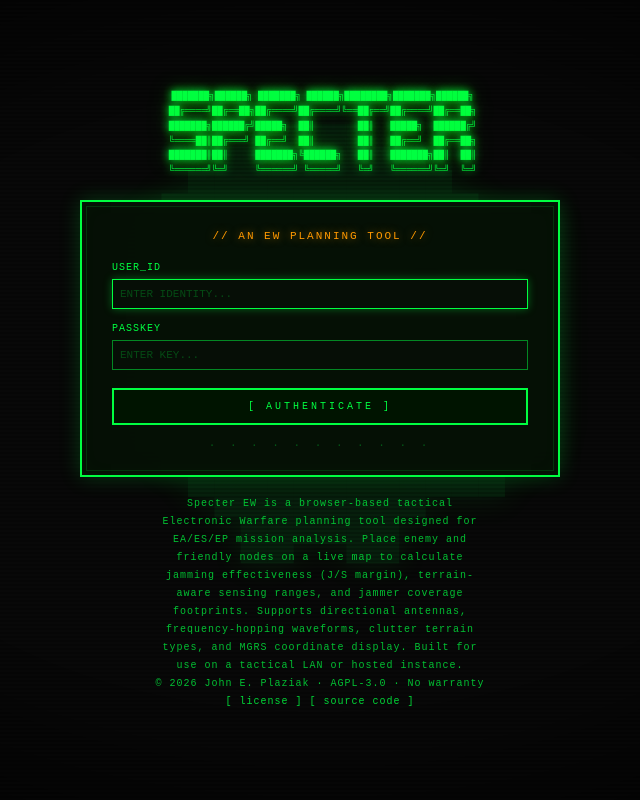
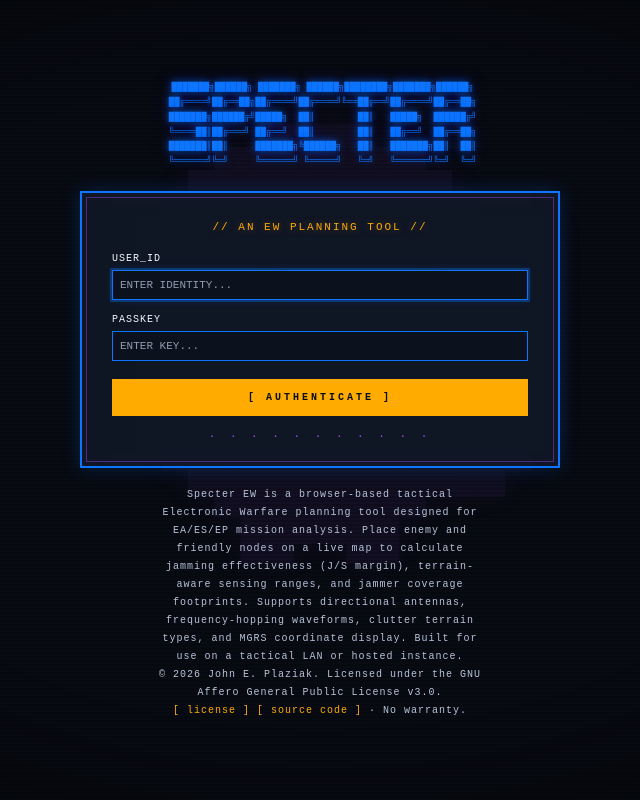
Before and after one commit to XJabor/specter-ew, a Flask app: page /login in a window 1280 px wide. Shown: the whole page, without its empty margins (320-960 px from the left). Run offline with Flask 3, Linux system fonts and the light colour scheme; some libraries are stand-ins or nearby versions.

Commit message:
Add AGPL notices and commercial licensing contacts, updated login UI

```diff
--- a/templates/login.html
+++ b/templates/login.html
@@ -10,11 +10,24 @@
     <title>SPECTER - Login</title>
 
     <style>
+        :root {
+            --specter-blue: #0d75ff;
+            --specter-red: #f20000;
+            --specter-violet: #9c52f2;
+            --specter-orange: #ffab00;
+            --surface-page: #080b12;
+            --surface-panel: #101725;
+            --surface-input: #0b111d;
+            --text-primary: #f4f7ff;
+            --text-muted: #b8c4d9;
+        }
+
         *, *::before, *::after { box-sizing: border-box; margin: 0; padding: 0; }
 
         body, html {
             height: 100%;
-            background: #080808;
+            background: var(--surface-page);
+            color: var(--text-primary);
             overflow: hidden;
             font-family: 'Courier New', Courier, monospace;
         }
@@ -37,8 +50,8 @@
                 0deg,
                 transparent,
                 transparent 2px,
-                rgba(0, 0, 0, 0.18) 2px,
-                rgba(0, 0, 0, 0.18) 4px
+                rgba(0, 0, 0, 0.10) 2px,
+                rgba(0, 0, 0, 0.10) 4px
             );
             pointer-events: none;
             z-index: 1;
@@ -48,7 +61,7 @@
         .crt-vignette {
             position: fixed;
             inset: 0;
-            background: radial-gradient(ellipse at center, transparent 55%, rgba(0,0,0,0.75) 100%);
+            background: radial-gradient(ellipse at center, transparent 58%, rgba(0,0,0,0.55) 100%);
             pointer-events: none;
             z-index: 2;
         }
@@ -79,33 +92,33 @@
 
         /* ---------- ASCII banner ---------- */
         .ascii-banner {
-            color: #00ff41;
+            color: var(--specter-blue);
             font-size: 9px;
             line-height: 1.65;
             text-align: center;
             white-space: pre;
             letter-spacing: 0;
             margin-bottom: 22px;
-            text-shadow: 0 0 8px #00ff41, 0 0 22px rgba(0,255,65,0.4);
+            text-shadow: 0 0 8px rgba(13,117,255,0.65), 0 0 20px rgba(13,117,255,0.28);
             user-select: none;
         }
 
         @keyframes bannerPulse {
-            0%, 100% { text-shadow: 0 0 8px #00ff41, 0 0 22px rgba(0,255,65,0.4); }
-            50%       { text-shadow: 0 0 14px #00ff41, 0 0 36px rgba(0,255,65,0.6); }
+            0%, 100% { text-shadow: 0 0 8px rgba(13,117,255,0.65), 0 0 20px rgba(13,117,255,0.28); }
+            50%       { text-shadow: 0 0 12px rgba(13,117,255,0.75), 0 0 28px rgba(13,117,255,0.38); }
         }
         .ascii-banner { animation: bannerPulse 3.5s ease-in-out infinite; }
 
         /* ---------- Login box ---------- */
         .login-box {
             position: relative;
-            background: rgba(6, 16, 6, 0.94);
-            border: 2px solid #00ff41;
+            background: rgba(16, 23, 37, 0.96);
+            border: 2px solid var(--specter-blue);
             padding: 28px 30px 24px;
             width: 480px;
             box-shadow:
-                0 0 20px rgba(0,255,65,0.2),
-                inset 0 0 20px rgba(0,255,65,0.03);
+                0 0 18px rgba(13,117,255,0.22),
+                inset 0 0 20px rgba(156,82,242,0.04);
             overflow: hidden;
         }
 
@@ -116,13 +129,32 @@
         }
         /* Hide "Secured by Clerk" badge by its public class name */
         #clerk-signin .cl-badge { display: none !important; }
+        #clerk-signin .cl-formFieldLabel,
+        #clerk-signin .cl-headerTitle,
+        #clerk-signin .cl-identityPreviewText { color: var(--text-primary) !important; }
+        #clerk-signin .cl-headerSubtitle,
+        #clerk-signin .cl-footerActionText { color: var(--text-muted) !important; }
+        #clerk-signin .cl-formFieldInput {
+            background: var(--surface-input) !important;
+            border-color: var(--specter-blue) !important;
+            color: var(--text-primary) !important;
+        }
+        #clerk-signin .cl-formFieldInput:focus {
+            border-color: var(--specter-blue) !important;
+            box-shadow: 0 0 0 2px rgba(13,117,255,0.32) !important;
+        }
+        #clerk-signin .cl-formFieldErrorText {
+            color: var(--text-primary) !important;
+            border-left: 2px solid var(--specter-red);
+            padding-left: 6px;
+        }
 
         /* Inner frame inset */
         .login-box::before {
             content: '';
             position: absolute;
             inset: 4px;
-            border: 1px solid rgba(0,255,65,0.15);
+            border: 1px solid rgba(156,82,242,0.42);
             pointer-events: none;
         }
 
@@ -132,35 +164,37 @@
             width: 12px;
             height: 12px;
         }
-        .corner-tl { top: -2px;    left: -2px;  border-top:    2px solid #ff9900; border-left:   2px solid #ff9900; }
-        .corner-tr { top: -2px;    right: -2px; border-top:    2px solid #ff9900; border-right:  2px solid #ff9900; }
-        .corner-bl { bottom: -2px; left: -2px;  border-bottom: 2px solid #ff9900; border-left:   2px solid #ff9900; }
-        .corner-br { bottom: -2px; right: -2px; border-bottom: 2px solid #ff9900; border-right:  2px solid #ff9900; }
+        .corner-tl { top: -2px;    left: -2px;  border-top:    2px solid var(--specter-orange); border-left:   2px solid var(--specter-orange); }
+        .corner-tr { top: -2px;    right: -2px; border-top:    2px solid var(--specter-orange); border-right:  2px solid var(--specter-orange); }
+        .corner-bl { bottom: -2px; left: -2px;  border-bottom: 2px solid var(--specter-orange); border-left:   2px solid var(--specter-orange); }
+        .corner-br { bottom: -2px; right: -2px; border-bottom: 2px solid var(--specter-orange); border-right:  2px solid var(--specter-orange); }
 
         /* ---------- Box header ---------- */
         .box-title {
-            color: #ff9900;
+            color: var(--specter-orange);
             font-size: 11px;
             letter-spacing: 2px;
             text-align: center;
             margin-bottom: 20px;
-            text-shadow: 0 0 8px rgba(255,153,0,0.6);
+            text-shadow: 0 0 8px rgba(255,171,0,0.35);
         }
 
         /* ---------- Error ---------- */
         .error-msg {
-            color: #ff3333;
+            color: var(--text-primary);
+            background: rgba(242,0,0,0.10);
+            border: 1px solid var(--specter-red);
+            padding: 8px;
             font-size: 10px;
             margin-bottom: 14px;
             text-align: center;
-            text-shadow: 0 0 6px rgba(255,51,51,0.5);
             letter-spacing: 1px;
         }
 
         /* ---------- Form fields ---------- */
         .field-label {
             display: block;
-            color: #00ff41;
+            color: var(--text-primary);
             font-size: 10px;
             letter-spacing: 1px;
             margin-bottom: 14px;
@@ -171,23 +205,24 @@
             width: 100%;
             margin-top: 6px;
             padding: 8px 7px;
-            background: #060e06;
-            border: 1px solid rgba(0,255,65,0.5);
-            color: #00ff41;
+            background: var(--surface-input);
+            border: 1px solid var(--specter-blue);
+            color: var(--text-primary);
             font-family: 'Courier New', Courier, monospace;
             font-size: 11px;
             outline: none;
-            caret-color: #00ff41;
+            caret-color: var(--specter-orange);
             transition: border-color 0.15s, box-shadow 0.15s;
         }
 
         .field-label input::placeholder {
-            color: rgba(0,255,65,0.25);
+            color: var(--text-muted);
+            opacity: 0.78;
         }
 
         .field-label input:focus {
-            border-color: #00ff41;
-            box-shadow: 0 0 8px rgba(0,255,65,0.35);
+            border-color: var(--specter-blue);
+            box-shadow: 0 0 0 2px rgba(13,117,255,0.32), 0 0 10px rgba(13,117,255,0.18);
         }
 
         /* ---------- Submit button ---------- */
@@ -196,28 +231,35 @@
             width: 100%;
             margin-top: 18px;
             padding: 11px 0;
-            background: #001400;
-            border: 2px solid #00ff41;
-            color: #00ff41;
+            background: var(--specter-orange);
+            border: 2px solid var(--specter-orange);
+            color: var(--surface-page);
             font-family: 'Courier New', Courier, monospace;
             font-size: 10px;
             letter-spacing: 3px;
             cursor: pointer;
             text-transform: uppercase;
+            font-weight: 700;
+            transition: box-shadow 0.15s, transform 0.15s;
         }
 
         .submit-btn:hover {
-            background: #002800;
-            box-shadow: 0 0 14px rgba(0,255,65,0.45);
+            box-shadow: 0 0 16px rgba(255,171,0,0.48);
         }
 
         .submit-btn:active {
-            background: #003c00;
+            transform: translateY(1px);
+        }
+
+        .submit-btn:focus-visible,
+        .page-footer a:focus-visible {
+            outline: 2px solid var(--specter-blue);
+            outline-offset: 3px;
         }
 
         /* ---------- Dot divider ---------- */
         .dot-row {
-            color: rgba(0,255,65,0.3);
+            color: var(--specter-violet);
             font-size: 11px;
             text-align: center;
             margin-top: 14px;
@@ -241,9 +283,9 @@
             font-size: clamp(22px, 5.5vh, 68px);
             line-height: 1.05;
             letter-spacing: 0;
-            color: #00ff41;
-            opacity: 0.07;
-            text-shadow: 0 0 30px #00ff41, 0 0 60px rgba(0,255,65,0.3);
+            color: var(--specter-violet);
+            opacity: 0.055;
+            text-shadow: 0 0 28px rgba(156,82,242,0.7), 0 0 55px rgba(156,82,242,0.24);
             pointer-events: none;
             user-select: none;
             white-space: pre;
@@ -258,27 +300,33 @@
         }
 
         @keyframes ghostBreathe {
-            0%, 100% { opacity: 0.065; }
-            50%       { opacity: 0.095; }
+            0%, 100% { opacity: 0.045; }
+            50%       { opacity: 0.07; }
         }
 
         /* ---------- Page footer ---------- */
         .page-footer {
             margin-top: 18px;
             text-align: center;
-            color: rgba(0,255,65,0.75);
+            color: var(--text-muted);
             font-size: 10px;
             letter-spacing: 1px;
             line-height: 1.8;
             max-width: 340px;
         }
         .page-footer a {
-            color: rgba(0,255,65,0.85);
+            color: var(--specter-orange);
             text-decoration: none;
         }
         .page-footer a:hover {
-            color: #00ff41;
-            text-shadow: 0 0 8px rgba(0,255,65,0.5);
+            color: var(--text-primary);
+            text-shadow: 0 0 7px rgba(255,171,0,0.35);
+        }
+
+        @media (prefers-reduced-motion: reduce) {
+            .crt-scanlines,
+            .ascii-banner,
+            .specter-ghost { animation: none; }
         }
 
         /* ---------- Responsive ---------- */
@@ -350,9 +398,10 @@
 
         <div class="page-footer">
             <p>Specter EW is a browser-based tactical Electronic Warfare planning tool designed for EA/ES/EP mission analysis. Place enemy and friendly nodes on a live map to calculate jamming effectiveness (J/S margin), terrain-aware sensing ranges, and jammer coverage footprints. Supports directional antennas, frequency-hopping waveforms, clutter terrain types, and MGRS coordinate display. Built for use on a tactical LAN or hosted instance.</p>
-            <p>&copy; 2026 John E. Plaziak &middot; AGPL-3.0 &middot; No warranty</p>
+            <p>&copy; 2026 John E. Plaziak. Licensed under the GNU Affero General Public License v3.0.</p>
             <a href="{{ url_for('license_text') }}" target="_blank" rel="noopener">[ license ]</a>
             <a href="https://github.com/XJabor/specter-ew" target="_blank" rel="noopener">[ source code ]</a>
+            <span>&middot; No warranty.</span>
         </div>
 
     </div>
@@ -374,12 +423,13 @@
             afterSignInUrl: '/',
             appearance: {
                 variables: {
-                    colorPrimary: '#00ff41',
-                    colorBackground: '#060e06',
-                    colorText: '#00ff41',
-                    colorTextSecondary: 'rgba(0,255,65,0.7)',
-                    colorInputBackground: '#060e06',
-                    colorInputText: '#00ff41',
+                    colorPrimary: '#ffab00',
+                    colorDanger: '#f20000',
+                    colorBackground: '#101725',
+                    colorText: '#f4f7ff',
+                    colorTextSecondary: '#b8c4d9',
+                    colorInputBackground: '#0b111d',
+                    colorInputText: '#f4f7ff',
                     borderRadius: '0px',
                     fontFamily: "'Courier New', Courier, monospace",
                 },
@@ -387,8 +437,9 @@
                     card: 'background:transparent;box-shadow:none;padding:0;width:100%;',
                     cardBox: 'width:100%;',
                     badge: 'display:none;',
-                    formButtonPrimary: 'background:#001400;border:2px solid #00ff41;color:#00ff41;font-family:"Courier New",Courier,monospace;letter-spacing:3px;border-radius:0;text-transform:uppercase;',
-                    footerActionLink: 'color:#00ff41;',
+                    formFieldInput: 'background:#0b111d;border:1px solid #0d75ff;color:#f4f7ff;border-radius:0;',
+                    formButtonPrimary: 'background:#ffab00;border:2px solid #ffab00;color:#080b12;font-family:"Courier New",Courier,monospace;font-weight:700;letter-spacing:3px;border-radius:0;text-transform:uppercase;',
+                    footerActionLink: 'color:#ffab00;',
                 },
             },
         });
```
Also changed, not shown: templates/index.html (+4 -4 lines), tests/test_app_runtime.py (+19 -0 lines), README.md, docs/CHANGELOG.md.
